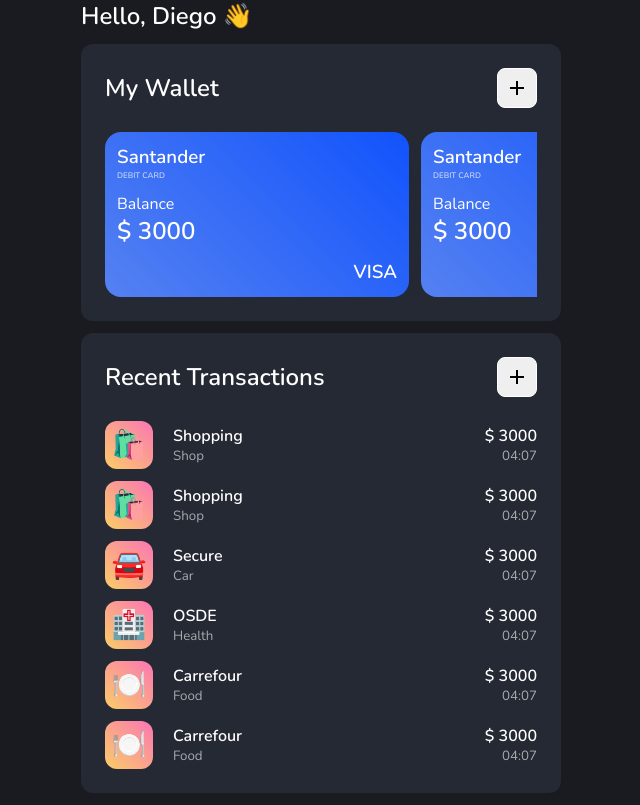
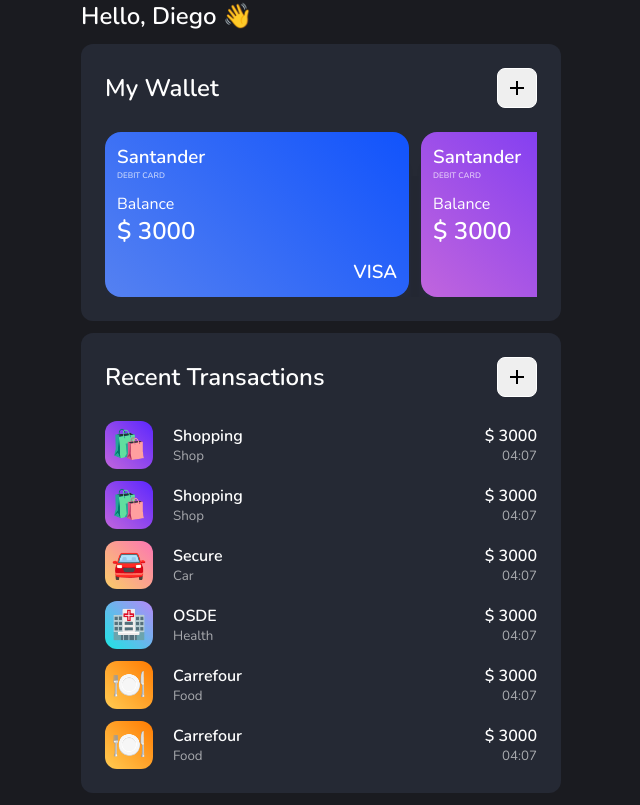
Before and after one commit to diemedina/finance-ui-old, a React (Vite) app: page /dashboard in a window 1280 px wide. Shown: the whole page, without its empty margins (319-959 px from the left). Built offline with nearby package versions, Linux system fonts and the light colour scheme.

Commit message:
Create card with color

```diff
--- a/src/components/Dashboard/Transactions/Transactions.jsx
+++ b/src/components/Dashboard/Transactions/Transactions.jsx
@@ -44,7 +44,7 @@
             transactions.map(transaction => {
               return (
                 <li key={transaction.id} className='dashboard__transaction__list__item animate__animated animate__fadeIn'>
-                  <div className='icon'>{MockCategories[transaction.type]?.icon}</div>
+                  <div className={MockCategories[transaction.type].class + ' icon'}>{MockCategories[transaction.type].icon}</div>
                   <div className='dashboard__transaction__list__item__detail'>
                     <strong>{transaction.description}</strong>
                     <small>{MockCategories[transaction.type]?.title}</small>
@@ -69,7 +69,7 @@
               Object.keys(MockCategories).map(category => {
                 return (
                   <li className={modelType == category ? 'active' : ''} onClick={() => setModelType(category)}>
-                    <div>{MockCategories[category].icon}</div>
+                    <div className={MockCategories[category].class}>{MockCategories[category].icon}</div>
                   </li>
                 )
               })
--- a/src/components/Dashboard/Transactions/transactions.scss
+++ b/src/components/Dashboard/Transactions/transactions.scss
@@ -36,7 +36,6 @@
       gap: 20px;
 
       .icon {
-        background: $gradient-5;
         border-radius: 12px;
         font-size: 28px;
         width: 48px;
@@ -87,7 +86,6 @@
       }
 
       div {
-        background: $gradient-5;
         border-radius: 12px;
         font-size: 28px;
         width: 48px;
--- a/src/components/Dashboard/Wallet/Wallet.jsx
+++ b/src/components/Dashboard/Wallet/Wallet.jsx
@@ -41,7 +41,7 @@
           {
             wallet.map(card => {
               return (
-                <div className="dashboard__wallet__list__item" key={card.id}>
+                <div className={card.color + ' dashboard__wallet__list__item animate__animated animate__fadeIn'} key={card.id}>
                   <h3>{card.description} <small>{card.type}</small></h3>
                   <div>
                     <span>Balance</span>
--- a/src/components/Dashboard/Wallet/wallet.scss
+++ b/src/components/Dashboard/Wallet/wallet.scss
@@ -33,7 +33,6 @@
       display: flex;
       flex-direction: column;
       gap: 12px;
-      background: $gradient-4;
       color: white;
       min-width: 280px;
       padding: 12px;
--- a/src/index.scss
+++ b/src/index.scss
@@ -1,5 +1,6 @@
 @import url('https://fonts.googleapis.com/css2?family=Nunito:wght@300;400;600&display=swap');
 @import 'animate.css';
+@import './styles/variables';
 
 * {
   margin: 0px;
@@ -36,3 +37,31 @@
   background: rgb(80, 80, 80);
   border-radius: 10px;
 }
+
+.background-1 {
+  background: $gradient-1;
+}
+
+.background-2 {
+  background: $gradient-2;
+}
+
+.background-3 {
+  background: $gradient-3;
+}
+
+.background-4 {
+  background: $gradient-4;
+}
+
+.background-5 {
+  background: $gradient-5;
+}
+
+.background-6 {
+  background: $gradient-6;
+}
+
+.background-7 {
+  background: $gradient-7;
+}
--- a/src/mocks/categories.js
+++ b/src/mocks/categories.js
@@ -1,30 +1,37 @@
 export default {
   FOOD: {
     title: 'Food',
-    icon: '🍽️'
+    icon: '🍽️',
+    class: 'background-1'
   },
   SHOP: {
     title: 'Shop',
-    icon: '🛍️'
+    icon: '🛍️',
+    class: 'background-2'
   },
   HOUSE: {
     title: 'House',
-    icon: '🏠'
+    icon: '🏠',
+    class: 'background-3'
   },
   TRANSPORT: {
     title: 'Transport',
-    icon: '🚍'
+    icon: '🚍',
+    class: 'background-4'
   },
   CAR: {
     title: 'Car',
-    icon: '🚘'
+    icon: '🚘',
+    class: 'background-5'
   },
   ENTERTAINMENT: {
     title: 'Entertaiment',
-    icon: '🎭'
+    icon: '🎭',
+    class: 'background-6'
   },
   HEALTH: {
     title: 'Health',
-    icon: '🏥'
+    icon: '🏥',
+    class: 'background-7'
   }
 }
--- a/src/mocks/wallet.js
+++ b/src/mocks/wallet.js
@@ -4,18 +4,21 @@
         "type": "DEBIT CARD",
         "description": "Santander",
         "entity": 'VISA',
-        "balance": 3000
+        "balance": 3000,
+        "color": "background-4"
     },{
         "id": 2,
         "type": "DEBIT CARD",
         "description": "Santander",
         "entity": 'VISA',
-        "balance": 3000
+        "balance": 3000,
+        "color": "background-2"
     },{
         "id": 3,
         "type": "DEBIT CARD",
         "description": "Santander",
         "entity": 'VISA',
-        "balance": 3000
+        "balance": 3000,
+        "color": "background-3"
     }
 ];
```
